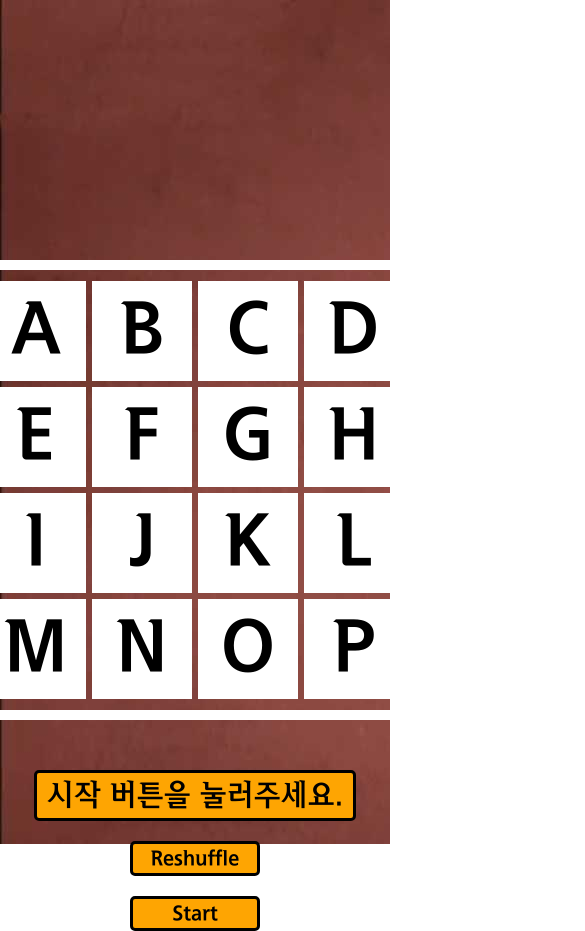
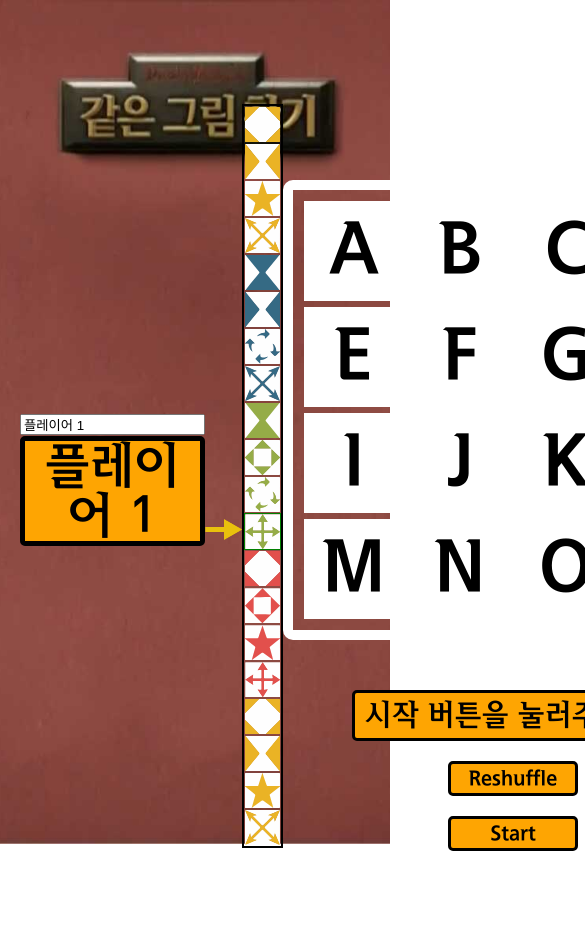
Before and after one commit to blue-int/find-same-picture, a Vue app: page / in a window 390 px wide. Shown: the top 931 px of the page, 585 px wide, since content can reach past the window. After the commit the page ends 851 px from the top, so only its background shows below. Built offline with nearby package versions, Linux system fonts and the light colour scheme.

Commit message:
responsive

```diff
--- a/src/App.vue
+++ b/src/App.vue
@@ -34,6 +34,8 @@ html, body, #app {
   text-align: center;
   color: black;
   background: url('~@/assets/img/bg.svg');
+  background-position: center top;
+  background-size: cover;
 }
 #nav {
   padding: 30px;
@@ -46,4 +48,9 @@ html, body, #app {
 button:focus {
   outline: none;
 }
+@media screen and (max-height: 900px) {
+  #nav {
+    padding: 0;
+  }
+}
 </style>
--- a/src/views/Home.vue
+++ b/src/views/Home.vue
@@ -6,10 +6,11 @@
     <audio id="wrong">
       <source src="@/assets/music/wrong_short.mp3">
     </audio>
-    <div class="player player-1">
+    <div class="player">
       <input v-show="show" v-model="name[1]">
       <div v-text="name[1]"></div>
     </div>
+    <div class="belt-wrapper">
       <div class="select select-1">
         <div :class="{ player : 20 + player[1] === index }" v-for="(num, index) in pictures[1].slice(-20)" :key="`select-${index}`">
         </div>
@@ -17,6 +18,7 @@
       <div class="belt">
         <div :class="{ player : 20 + player[1] === index }" v-for="(num, index) in pictures[1].slice(-20)" :key="`piece-${index}`">
           <img :src="picture(num)" :alt="num"/>
+        </div>
       </div>
     </div>
     <div class="wrapper">
@@ -32,6 +34,7 @@
       <button class="reshuffle" @click="reshuffle">Reshuffle</button>
       <button class="reshuffle" v-show="show" @click="start()">Start</button>
     </div>
+    <div class="belt-wrapper">
       <div class="belt">
         <div :class="{ player : 20 + player[2] === index }" v-for="(num, index) in pictures[2].slice(-20)" :key="index">
           <img :src="picture(num)" :alt="num"/>
@@ -41,7 +44,8 @@
         <div :class="{ player : 20 + player[2] === index }" v-for="(num, index) in pictures[2].slice(-20)" :key="index">
         </div>
       </div>
-    <div class="player player-2">
+    </div>
+    <div class="player">
       <input v-show="show" v-model="name[2]">
       <div v-text="name[2]"></div>
     </div>
@@ -87,16 +91,11 @@ export default {
 #home {
   display: flex;
   flex-direction: row;
-  justify-content: center;
+  justify-content: space-between;
   align-items: center;
   font: 500 30px 'RixVita', serif;
   margin-top: 100px;
-}
-.player-1 {
-  margin-right: 150px;
-}
-.player-2 {
-  margin-left: 150px;
+  padding: 0 20px 0 20px;
 }
 .player div {
   min-width: 150px;
@@ -109,6 +108,10 @@ export default {
   display: flex;
   justify-content: center;
   align-items: center;
+}
+.belt-wrapper {
+  display: flex;
+  flex-direction: row;
 }
 .wrapper {
   display: flex;
@@ -123,7 +126,7 @@ export default {
   flex-wrap: wrap;
   width: 440px;
   height: 440px;
-  margin: 100px 250px 50px 250px;
+  margin: 80px 0 50px 0;
   border: 10px solid white;
   border-radius: 10px;
 }
@@ -231,4 +234,9 @@ export default {
   background: url('~@/assets/img/select-2.png') center no-repeat;
   background-size: contain;
 }
+@media screen and (max-height: 900px) {
+  #home {
+    margin: 0; padding: 100px 20px 0 20px;
+  }
+}
 </style>
```
Lines whose indentation alone changed are shown as unchanged.
